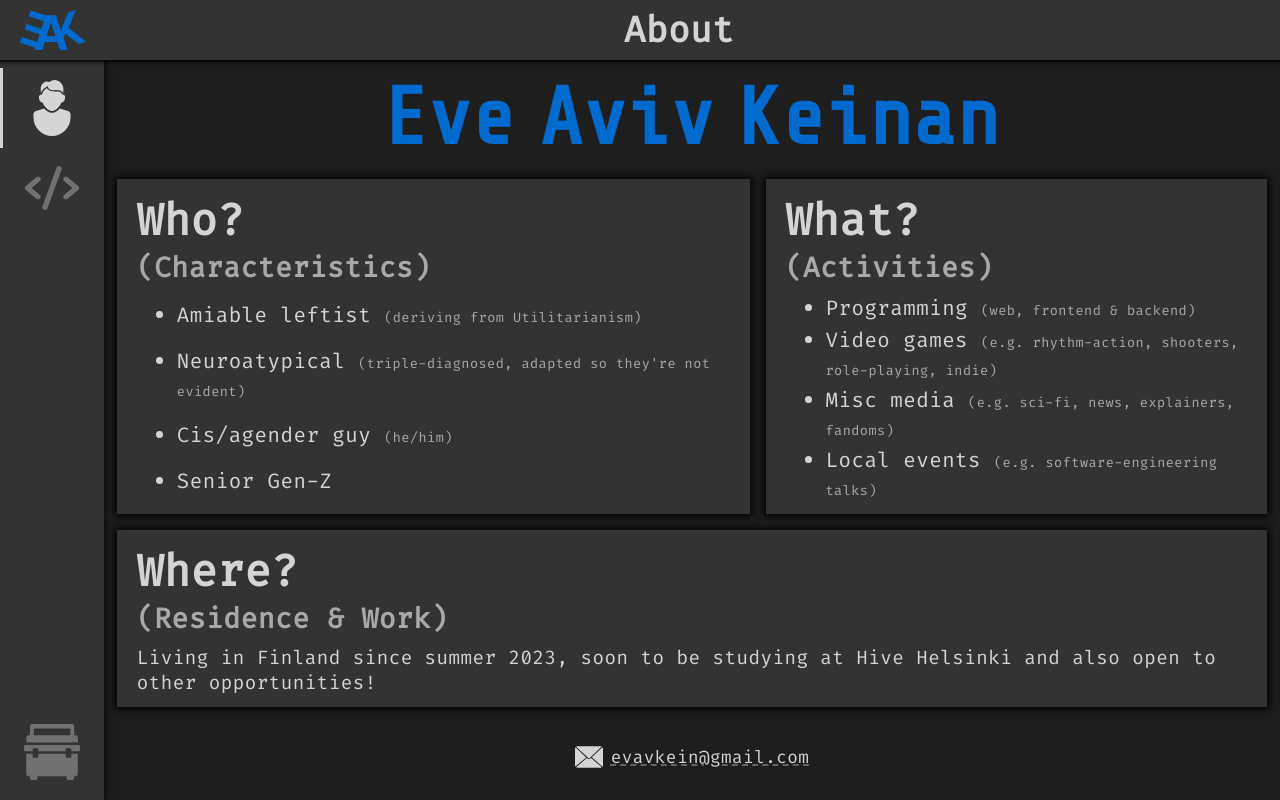
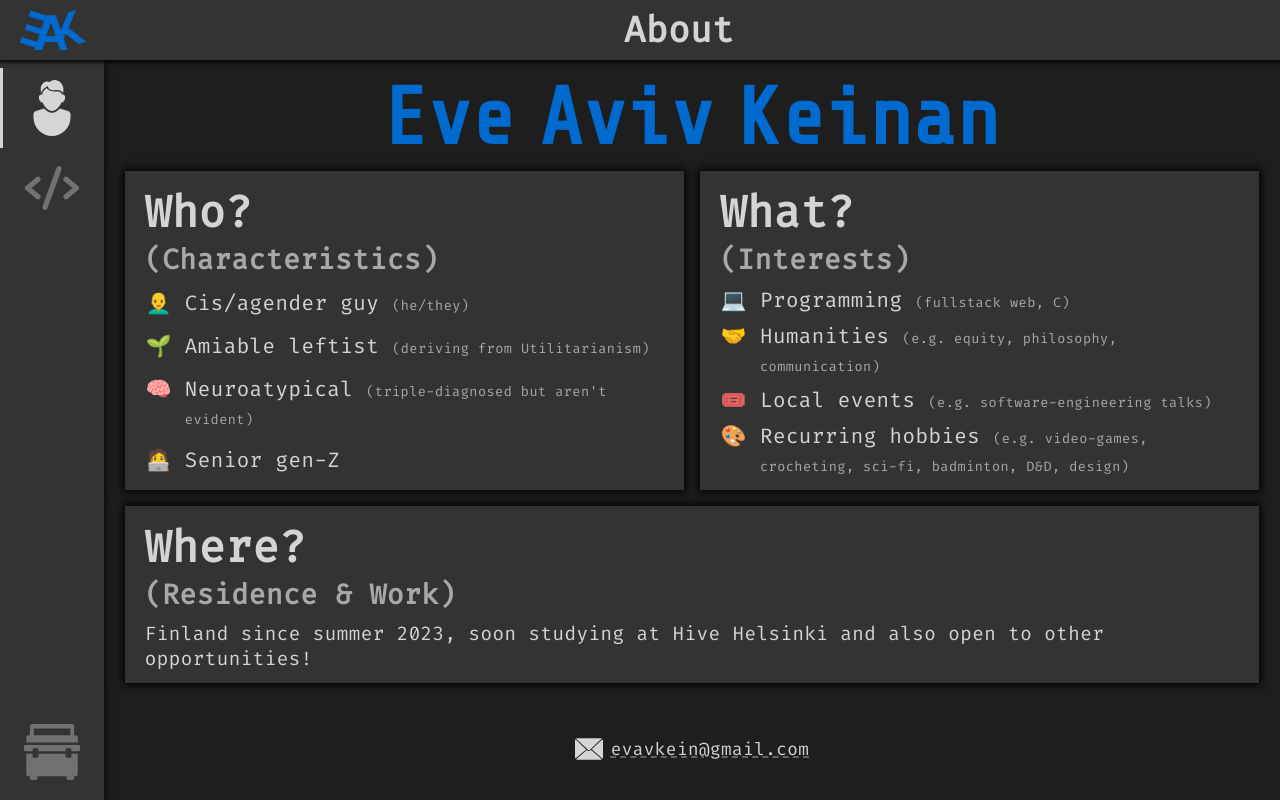
Before and after one commit to EvAvKein/Website, a SvelteKit app: page / in a window 1280 px wide. Built offline with nearby package versions, Linux system fonts and the light colour scheme.

Commit message:
feat (home page): emoji bullet icons, plus text and style adjustments

```diff
--- a/src/routes/+page.svelte
+++ b/src/routes/+page.svelte
@@ -12,21 +12,21 @@
 					<h2>Who?</h2>
 					<h3>(Characteristics)</h3>
 					<ul>
+						<li>Cis/agender guy <span>(he/they)</span></li>
 						<li>Amiable leftist <span>(deriving from Utilitarianism)</span></li>
-						<li>Neuroatypical <span>(triple-diagnosed, adapted so they're not evident)</span></li>
-						<li>Cis/agender guy <span>(he/him)</span></li>
-						<li>Senior Gen-Z</li>
+						<li>Neuroatypical <span>(triple-diagnosed but aren't evident)</span></li>
+						<li>Senior gen-Z</li>
 					</ul>
 				</section>
 
 				<section id="what">
 					<h2>What?</h2>
-					<h3>(Activities)</h3>
+					<h3>(Interests)</h3>
 					<ul>
-						<li>Programming <span>(web, frontend & backend)</span></li>
-						<li>Video games <span>(e.g. rhythm-action, shooters, role-playing, indie)</span></li>
-						<li>Misc media <span>(e.g. sci-fi, news, explainers, fandoms)</span></li>
+						<li>Programming <span>(fullstack web, C)</span></li>
+						<li>Humanities <span>(e.g. equity, philosophy, communication)</span></li>
 						<li>Local events <span>(e.g. software-engineering talks)</span></li>
+						<li>Recurring hobbies <span>(e.g. video-games, crocheting, sci-fi, badminton, D&D, design)</span></li>
 					</ul>
 				</section>
 
@@ -34,7 +34,7 @@
 				<h2>Where?</h2>
 				<h3>(Residence & Work)</h3>
 				<p>
-					Living in Finland since summer 2023, soon to be studying at Hive Helsinki and also open to other opportunities!
+					Finland since summer 2023, soon studying at Hive Helsinki and also open to other opportunities!
 				</p>
 			</section>
 
@@ -82,7 +82,7 @@
 		margin: 0;
 	}
 	li + li {
-		margin-top: 0.25rem;
+		margin-top: 0.5rem;
 	}
 
 	li span {
@@ -92,7 +92,7 @@
 
 	#contentGrid {
 		flex-grow: 1;
-		margin: 1rem auto 0;
+		margin: 0.5rem;
 		padding-bottom: 0.5rem;
 	}
 	#contentGrid > section {
@@ -102,9 +102,25 @@
 	#who {
 		grid-area: who;
 	}
+	@counter-style whoList {
+		system: fixed;
+		symbols: "👨‍🦲" "🌱" "🧠" "🧑‍💻";
+		suffix: " ";
+	}
+	#who ul {
+		list-style-type: whoList;
+	}
 
 	#what {
 		grid-area: what;
+	}
+	@counter-style whatList {
+		system: cyclic;
+		symbols: "💻" "🤝" "🎟️" "🎨";
+		suffix: " ";
+	}
+	#what ul {
+		list-style-type: whatList;
 	}
 
 	#where {
@@ -136,7 +152,7 @@
 				"who what"
 				"where where"
 				"email email";
-			grid-template-columns: 55% auto;
+			grid-template-columns: 1fr 1fr;
 			grid-template-rows: auto auto 1fr;
 		}
 		#contentGrid {
```
